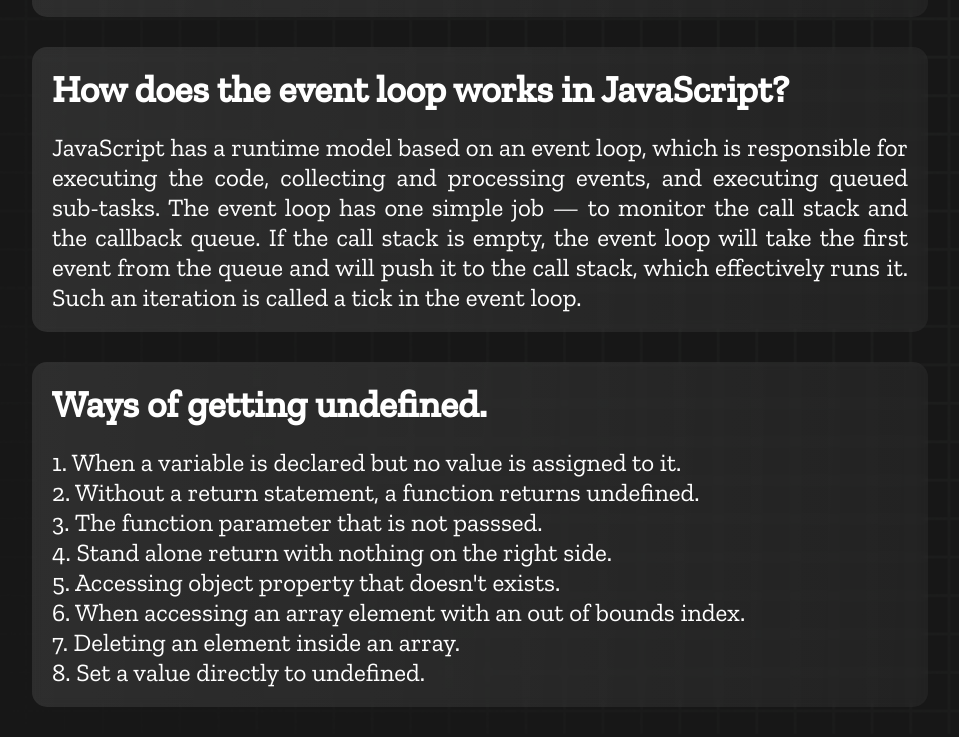
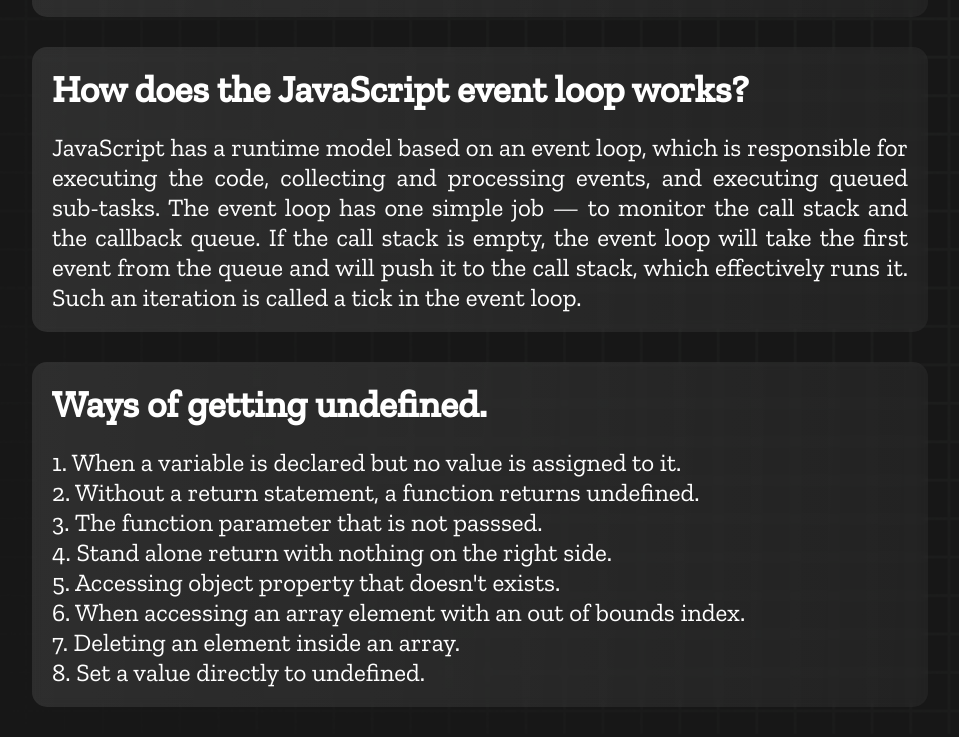
Before and after one commit to Yeshrat-Zerin-Yera/Speed-Typer-JS, a plain HTML site: page blog.html in a window 1280 px wide. Shown: the part 838-1575 px from the top of the page, without its empty margins (160-1119 px from the left). Drawn offline with nearby package versions, Linux system fonts and the light colour scheme.

Commit message:
Small Change

```diff
--- a/blog.html
+++ b/blog.html
@@ -37,7 +37,7 @@
                 to be confused with empty object literals.</p>
         </div>
         <div class="blog">
-            <h2 class="blog-title">How does the event loop works in JavaScript?</h2>
+            <h2 class="blog-title">How does the JavaScript event loop works?</h2>
             <p class="blog-body">JavaScript has a runtime model based on an event loop, which is responsible for
                 executing the code,
                 collecting and processing events, and executing queued sub-tasks. The event loop has one simple job — to
```
